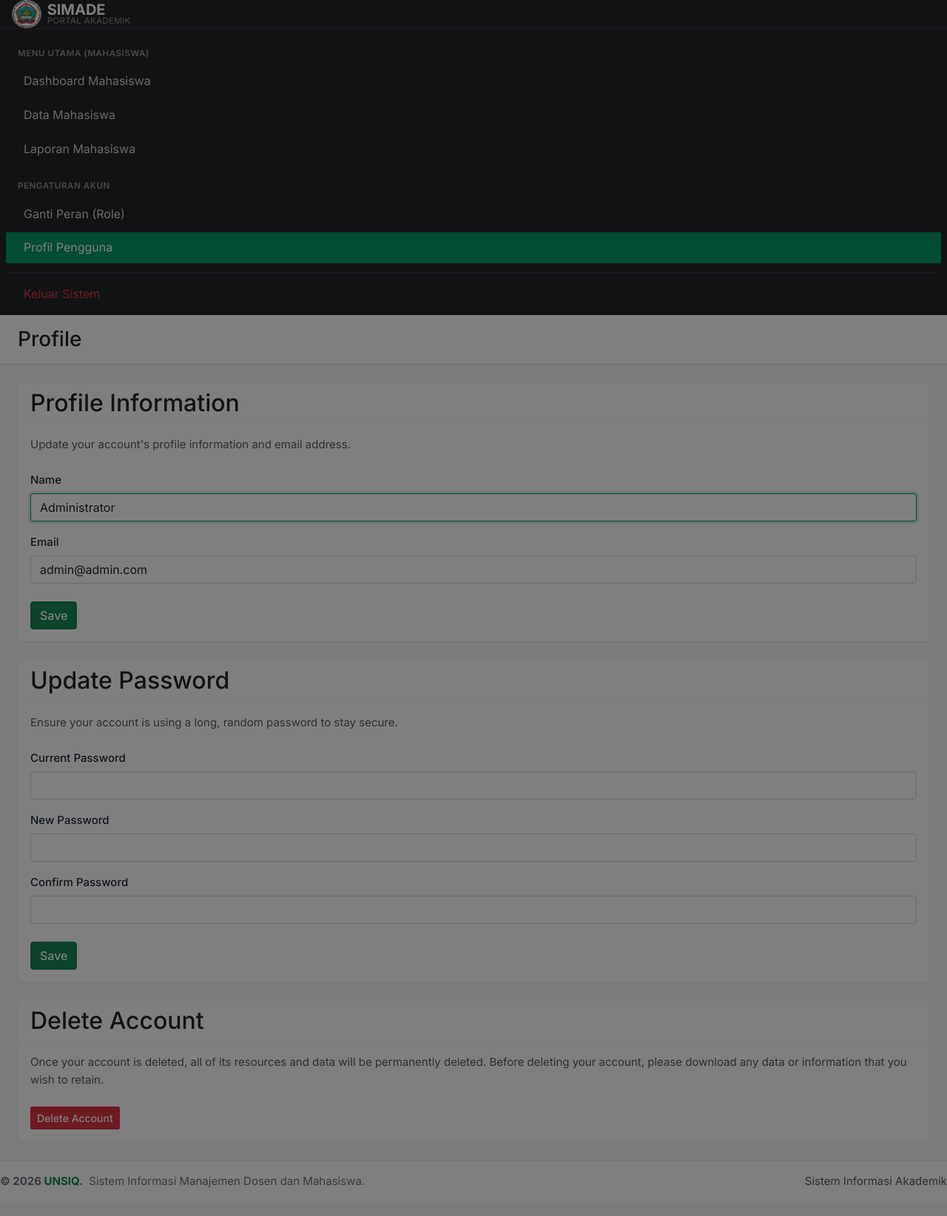
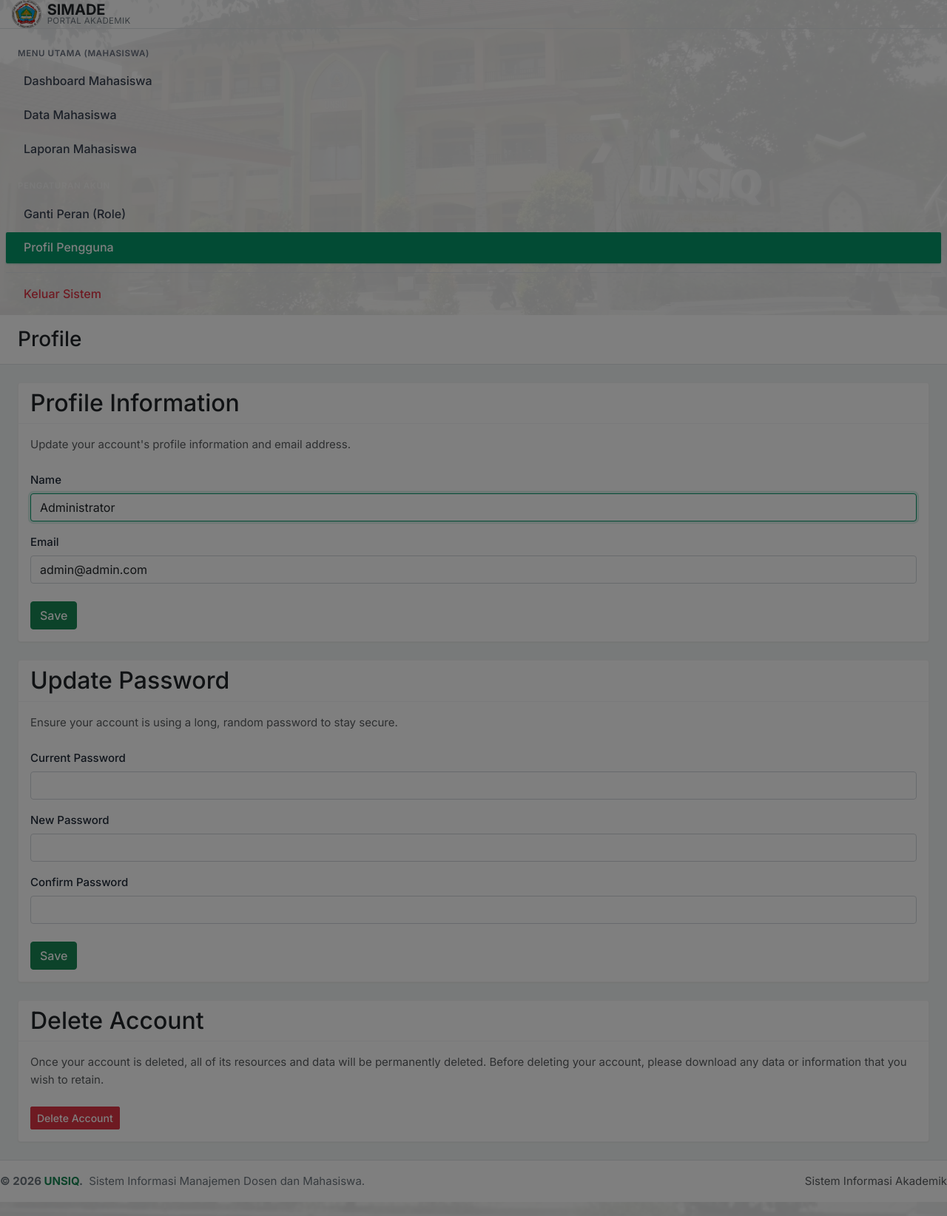
Before and after one commit to davidtampan213-png/simade, a Laravel app: page /profile in a window 1280 px wide. Shown: the part 65-1709 px from the top of the page at 74% size. Run offline with Laravel 12, Linux system fonts and the light colour scheme; a user stored in the database is signed in; data comes from the database, SQL or seed files in the repository; style sheets or scripts are compiled from the project's sources.

Commit message:
Revisi: sidebar terang dengan latar foto kampus samar, area konten abu solid

```diff
--- a/resources/scss/adminlte.scss
+++ b/resources/scss/adminlte.scss
@@ -44,33 +44,92 @@ $spacer: 1rem;
 // 6. Custom overrides (akademis & credible)
 .app-wrapper {
   min-height: 100vh;
+  position: relative;
+  z-index: 1;
 }
 
-// Sidebar akademis
+// Area konten: latar abu muda solid (tanpa foto)
+.app-main {
+  background-color: #f1f5f4;
+  position: relative;
+  z-index: 1;
+}
+
+// Layout background: foto kampus samar di body dan sidebar (page mode mahasiswa/dosen)
+body.layout-mahasiswa,
+body.layout-dosen {
+  position: relative;
+  background-color: #f4f7f5;
+}
+
+// Foto latar sangat samar di seluruh halaman (kecuali area konten utama)
+body.layout-mahasiswa::before,
+body.layout-dosen::before {
+  content: "";
+  position: fixed;
+  inset: 0;
+  background: url('/images/bg-login.jpg') center / cover no-repeat;
+  opacity: 0.10; /* sangat samar seperti screenshot */
+  pointer-events: none;
+  z-index: 0;
+}
+
+// Sidebar TERANG dengan foto latar samar hanya di belakangnya
 .app-sidebar {
-  background-color: $dark;
+  position: relative;
+  background-color: #fff !important;
+  color: #374151;
 
+  // Foto latar samar hanya di balik sidebar
+  &::before {
+    content: "";
+    position: absolute;
+    inset: 0;
+    background: url('/images/bg-login.jpg') center / cover no-repeat;
+    opacity: 0.10;
+    pointer-events: none;
+    z-index: 0;
+  }
+
+  // Konten sidebar tetap visible di atas foto
+  > * {
+    position: relative;
+    z-index: 1;
+  }
+
+  // Teks menu abu gelap
   .nav-link {
-    color: rgba(255, 255, 255, 0.8);
+    color: #374151;
+    font-weight: 500;
     transition: all 150ms ease;
+    border-radius: 0.375rem;
 
     &:hover {
-      background-color: rgba(255, 255, 255, 0.05);
-      color: white;
+      background-color: rgba($primary, 0.08);
+      color: #1f2937;
     }
 
     &.active {
       background-color: $primary;
       color: white;
+      box-shadow: 0 1px 2px rgba($primary, 0.3);
     }
   }
 
   .nav-header {
-    color: rgba(255, 255, 255, 0.5);
-    font-size: 0.75rem;
+    color: #6b7280;
+    font-size: 0.72rem;
     text-transform: uppercase;
     letter-spacing: 0.05em;
     font-weight: 600;
+    padding-top: 0.75rem;
+  }
+}
+
+// Mobile responsive: hilangkan foto di offcanvas agar tidak mengganggu
+@media (max-width: 767.98px) {
+  .app-sidebar::before {
+    opacity: 0.05; /* lebih samar lagi saat mobile */
   }
 }
 
--- a/resources/views/layouts/adminlte.blade.php
+++ b/resources/views/layouts/adminlte.blade.php
@@ -12,7 +12,7 @@
     @vite(['resources/scss/adminlte.scss', 'resources/js/adminlte.js'])
     @stack('styles')
 </head>
-<body class="layout-fixed sidebar-expand-lg bg-body-tertiary">
+<body class="{{ session('active_role') === 'dosen' ? 'layout-dosen' : 'layout-mahasiswa' }} layout-fixed sidebar-expand-lg bg-body-tertiary">
     <a href="#main-content" class="visually-hidden-focusable position-absolute top-0 start-0 m-2 p-2 bg-white text-success z-3 rounded">Lewati ke konten utama</a>
 
     <div class="app-wrapper">
--- a/resources/views/layouts/partials/sidebar.blade.php
+++ b/resources/views/layouts/partials/sidebar.blade.php
@@ -67,14 +67,14 @@ $systemMenus = [
 ];
 @endphp
 
-<aside class="app-sidebar bg-dark shadow" data-bs-theme="dark">
+<aside class="app-sidebar bg-white shadow-sm" data-bs-theme="light">
     <!-- Sidebar Brand -->
-    <div class="sidebar-brand border-bottom border-secondary border-opacity-25 px-3 py-2.5 d-flex align-items-center justify-content-between">
-        <a href="{{ $activeRole === 'dosen' ? route('dashboard.dosen') : route('dashboard.mahasiswa') }}" class="brand-link d-flex align-items-center text-decoration-none text-white gap-2">
+    <div class="sidebar-brand border-bottom px-3 py-2.5 d-flex align-items-center justify-content-between">
+        <a href="{{ $activeRole === 'dosen' ? route('dashboard.dosen') : route('dashboard.mahasiswa') }}" class="brand-link d-flex align-items-center text-decoration-none text-dark gap-2">
             <img src="{{ asset('logo.png') }}" alt="Logo UNSIQ" class="brand-image img-fluid" style="height: 38px; width: auto; max-width: 45px; object-fit: contain;">
             <div class="d-flex flex-column lh-1">
-                <span class="brand-text fw-bold fs-5 tracking-wide text-white">SIMADE</span>
-                <small class="text-white-50" style="font-size: 0.72rem; letter-spacing: 0.03em;">PORTAL AKADEMIK</small>
+                <span class="brand-text fw-bold fs-5 tracking-wide text-dark">SIMADE</span>
+                <small class="text-secondary" style="font-size: 0.72rem; letter-spacing: 0.03em;">PORTAL AKADEMIK</small>
             </div>
         </a>
     </div>
@@ -84,7 +84,7 @@ $systemMenus = [
         <nav class="mt-2">
             <ul class="nav sidebar-menu flex-column gap-1 px-2" data-lte-toggle="treeview" role="menu" data-accordion="false">
 
-                <li class="nav-header text-uppercase text-white-50 px-3 pt-2 pb-1" style="font-size: 0.72rem; font-weight: 600; letter-spacing: 0.05em;">
+                <li class="nav-header text-uppercase px-3 pt-2 pb-1" style="font-size: 0.72rem; font-weight: 600; letter-spacing: 0.05em;">
                     Menu Utama ({{ ucfirst($activeRole) }})
                 </li>
 
@@ -114,7 +114,7 @@ $systemMenus = [
                     @endif
                 @endforeach
 
-                <li class="nav-item mt-2 pt-2 border-top border-secondary border-opacity-25">
+                <li class="nav-item mt-2 pt-2 border-top">
                     <form method="POST" action="{{ route('logout') }}" class="m-0">
                         @csrf
                         <button type="submit" class="nav-link rounded-1 d-flex align-items-center gap-2 py-2 px-3 text-danger w-100 border-0 bg-transparent text-start">
```
Also changed, not shown: resources/views/layouts/guest-adminlte.blade.php (+29 -3 lines).
